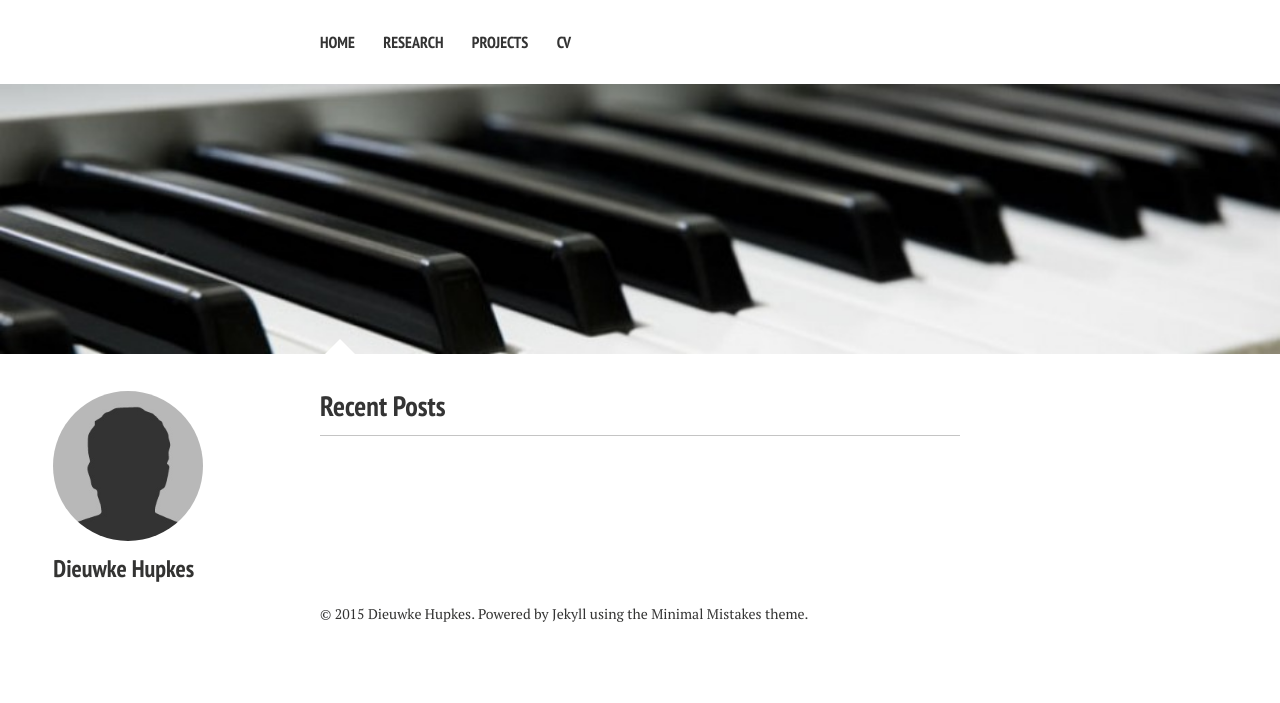
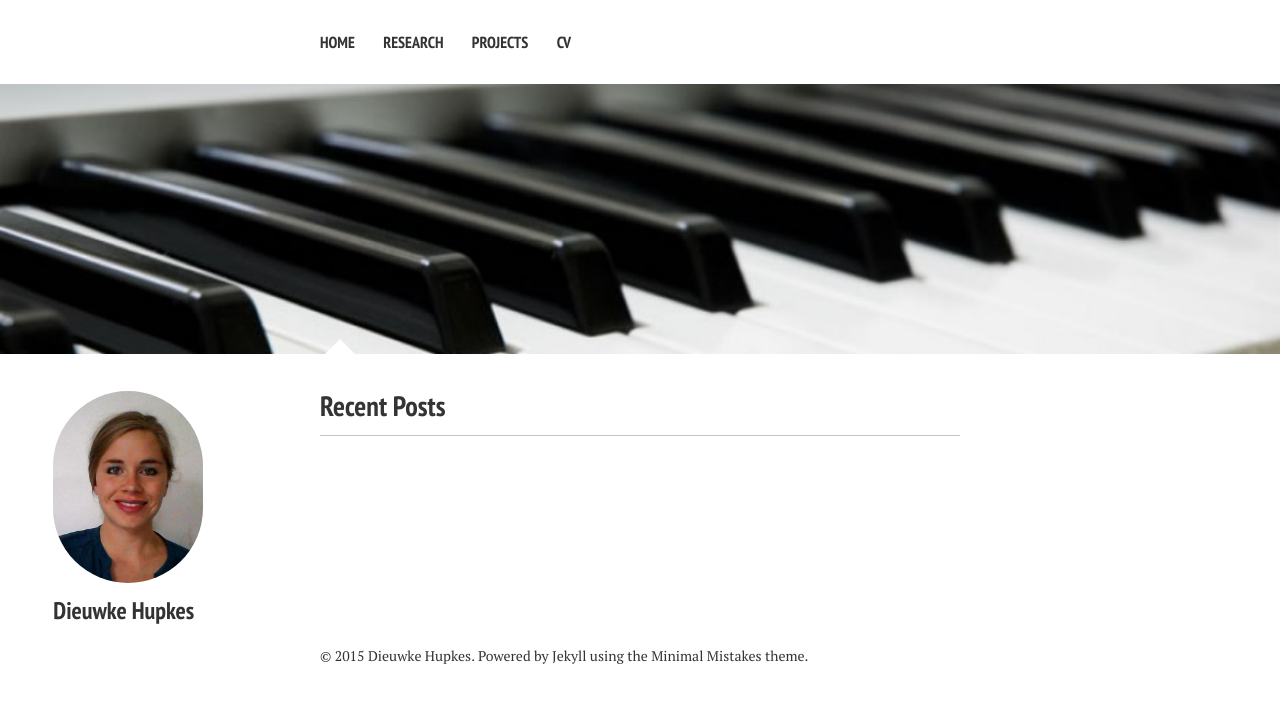
Before and after one commit to dieuwkehupkes/dieuwkehupkes.github.io, a Jekyll site: the page built from index.md, in a window 1280 px wide. Shown: the top 703 px of the page. Built offline with Jekyll 4.4.1, drawn with Linux system fonts in a browser that asks for light colours; nearby versions of some CDN libraries.

Commit message:
Add avatar picture

```diff
--- a/_config.yml
+++ b/_config.yml
@@ -27,7 +27,7 @@ kramdown:
 # Site owner
 owner:
   name: Dieuwke Hupkes
-  avatar: bio-photo.jpg
+  avatar: DHupkes.jpg
   # bio: "Describe your self."
   email:
   disqus-shortname:
```
Also changed, not shown: images/DHupkes.jpg (added), 10 other files.
